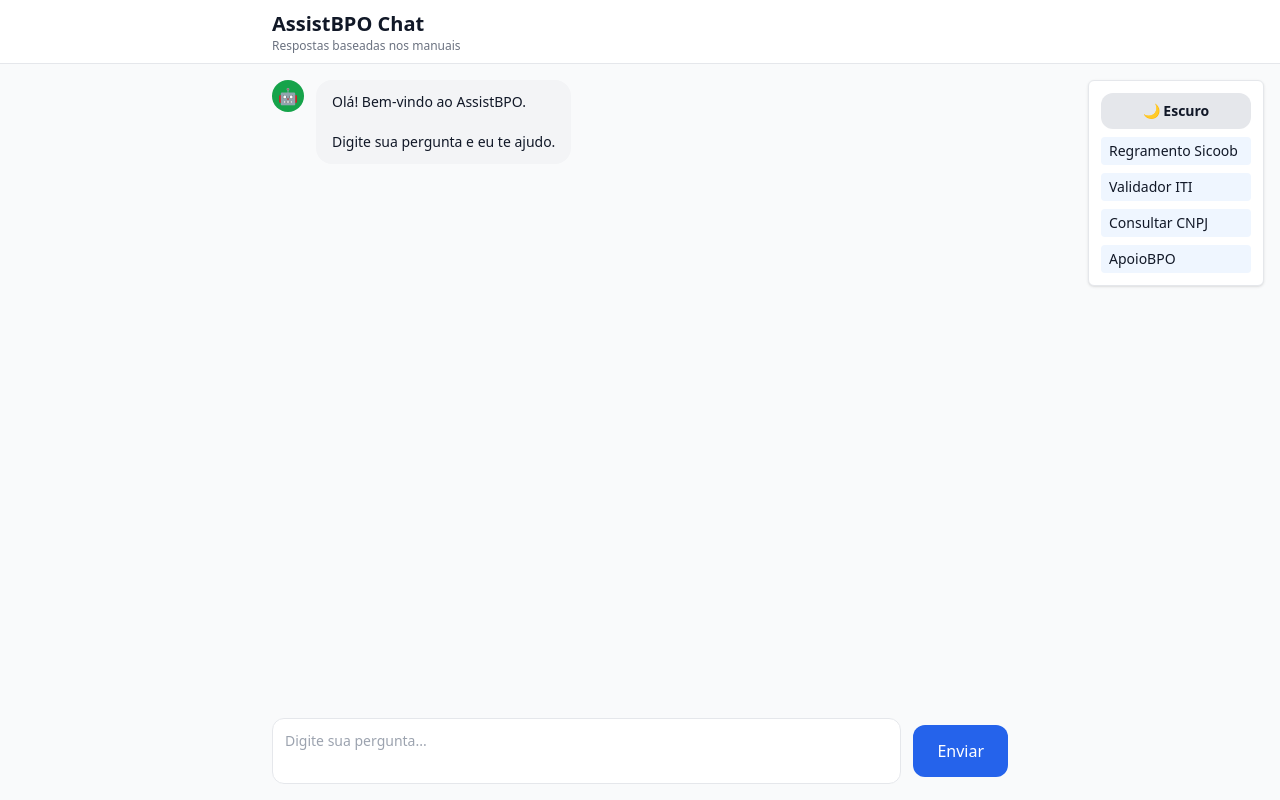
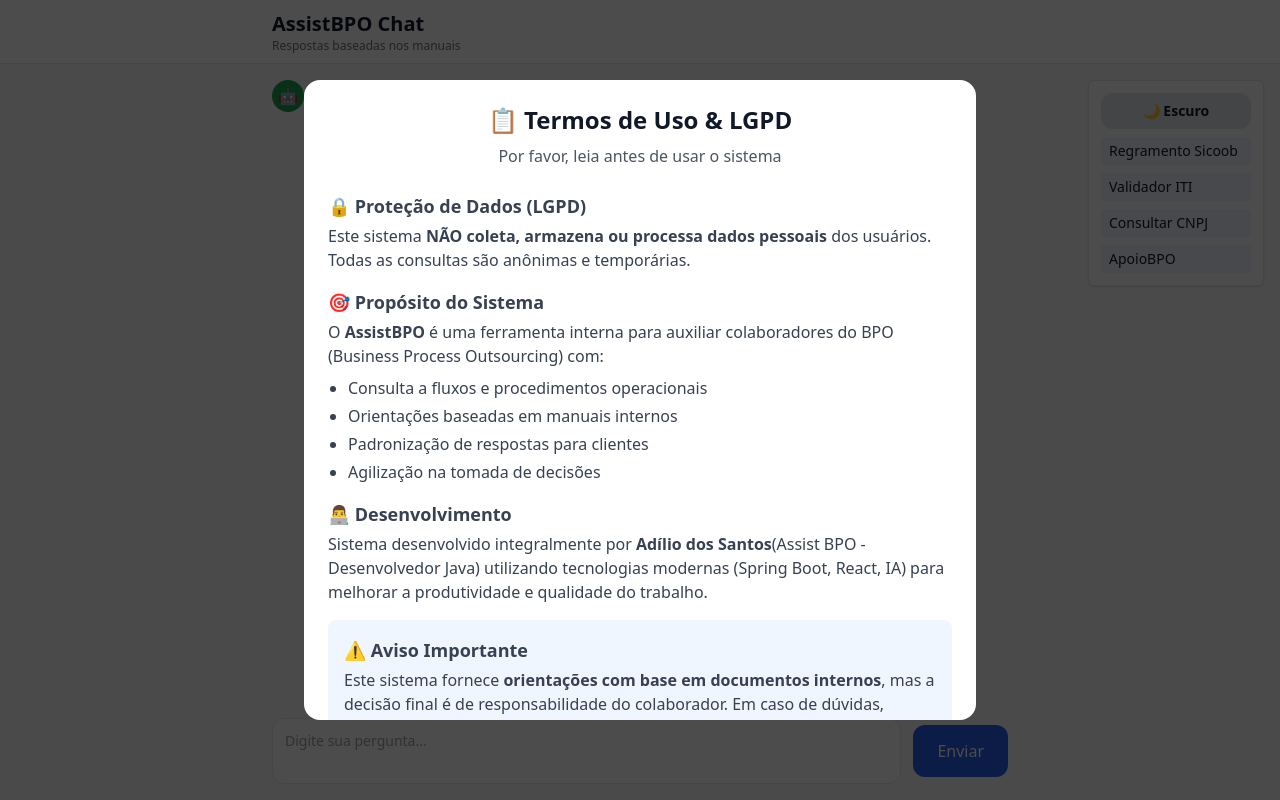
Before and after one commit to Edblas/AssistBPO, a React (Vite) app in the folder AssistBPO-Web/frontend/: page / in a window 1280 px wide. Built offline with nearby package versions, Linux system fonts and the light colour scheme.

Commit message:
adicionando botão

```diff
--- a/AssistBPO-Web/frontend/src/App.jsx
+++ b/AssistBPO-Web/frontend/src/App.jsx
@@ -23,8 +23,9 @@
         </div>
       )}
 
+      <div className="flex flex-col max-w-[75%]">
         <div
-        className={`max-w-[75%] rounded-2xl px-4 py-3 text-sm whitespace-pre-wrap
+          className={`rounded-2xl px-4 py-3 text-sm whitespace-pre-wrap
           ${
             isAssistant
               ? 'bg-gray-100 dark:bg-gray-700 text-gray-900 dark:text-gray-100'
@@ -33,11 +34,110 @@
           dangerouslySetInnerHTML={{ __html: body }}
         />
 
+        {/* BOTÃO MANUAL DENTRO DO BALÃO */}
+        {isAssistant && fonte && (
+          <div className="mt-2 px-4">
+            <a
+              href={fonte}
+              target="_blank"
+              rel="noopener noreferrer"
+              className="inline-flex items-center gap-2 px-3 py-1.5 bg-blue-100 dark:bg-blue-900/30 text-blue-700 dark:text-blue-300 hover:bg-blue-200 dark:hover:bg-blue-900/50 rounded-lg text-xs font-medium transition-colors border border-blue-200 dark:border-blue-700"
+            >
+              <svg className="w-3.5 h-3.5" fill="none" stroke="currentColor" viewBox="0 0 24 24" xmlns="http://www.w3.org/2000/svg">
+                <path strokeLinecap="round" strokeLinejoin="round" strokeWidth="2" d="M12 6.253v13m0-13C10.832 5.477 9.246 5 7.5 5S4.168 5.477 3 6.253v13C4.168 18.477 5.754 18 7.5 18s3.332.477 4.5 1.253m0-13C13.168 5.477 14.754 5 16.5 5c1.746 0 3.332.477 4.5 1.253v13C19.832 18.477 18.246 18 16.5 18c-1.746 0-3.332.477-4.5 1.253"></path>
+              </svg>
+              <span>Acessar Manual</span>
+            </a>
+          </div>
+        )}
+      </div>
+
       {!isAssistant && (
         <div className="h-8 w-8 rounded-full bg-blue-600 text-white flex items-center justify-center">
           🧑
         </div>
       )}
+    </div>
+  )
+}
+
+// Componente Modal LGPD
+function LgpdModal({ onAccept }) {
+  return (
+    <div className="fixed inset-0 bg-black/70 flex items-center justify-center z-50 p-4">
+      <div className="bg-white dark:bg-gray-800 rounded-2xl max-w-2xl max-h-[80vh] overflow-y-auto p-6">
+        <div className="text-center mb-6">
+          <h2 className="text-2xl font-bold text-gray-900 dark:text-white">
+            📋 Termos de Uso & LGPD
+          </h2>
+          <p className="text-gray-600 dark:text-gray-300 mt-2">
+            Por favor, leia antes de usar o sistema
+          </p>
+        </div>
+
+        <div className="space-y-4 text-gray-700 dark:text-gray-300">
+          <section>
+            <h3 className="font-bold text-lg">🔒 Proteção de Dados (LGPD)</h3>
+            <p className="mt-1">
+              Este sistema <strong>NÃO coleta, armazena ou processa dados pessoais</strong> dos usuários.
+              Todas as consultas são anônimas e temporárias.
+            </p>
+          </section>
+
+          <section>
+            <h3 className="font-bold text-lg">🎯 Propósito do Sistema</h3>
+            <p className="mt-1">
+              O <strong>AssistBPO</strong> é uma ferramenta interna para auxiliar colaboradores
+              do BPO (Business Process Outsourcing) com:
+            </p>
+            <ul className="list-disc pl-5 mt-2 space-y-1">
+              <li>Consulta a fluxos e procedimentos operacionais</li>
+              <li>Orientações baseadas em manuais internos</li>
+              <li>Padronização de respostas para clientes</li>
+              <li>Agilização na tomada de decisões</li>
+            </ul>
+          </section>
+
+          <section>
+            <h3 className="font-bold text-lg">👨‍💻 Desenvolvimento</h3>
+            <p className="mt-1">
+              Sistema desenvolvido integralmente por <strong>Adílio dos Santos</strong>
+              (Assist BPO - Desenvolvedor Java) utilizando tecnologias modernas
+              (Spring Boot, React, IA) para melhorar a produtividade e qualidade do trabalho.
+            </p>
+          </section>
+
+          <section className="bg-blue-50 dark:bg-blue-900/30 p-4 rounded-lg">
+            <h3 className="font-bold text-lg">⚠️ Aviso Importante</h3>
+            <p className="mt-1">
+              Este sistema fornece <strong>orientações com base em documentos internos</strong>,
+              mas a decisão final é de responsabilidade do colaborador.
+              Em caso de dúvidas, consulte sua supervisão.
+            </p>
+          </section>
+        </div>
+
+        <div className="mt-8 flex flex-col sm:flex-row gap-3 justify-center">
+          <button
+            onClick={onAccept}
+            className="px-6 py-3 bg-blue-600 text-white rounded-xl font-semibold hover:bg-blue-700 transition"
+          >
+            ✅ Concordo e Entendi
+          </button>
+          <a
+            href="https://www.gov.br/cidadania/pt-br/acesso-a-informacao/lgpd"
+            target="_blank"
+            rel="noopener noreferrer"
+            className="px-6 py-3 border border-gray-300 dark:border-gray-600 rounded-xl font-semibold hover:bg-gray-100 dark:hover:bg-gray-700 transition text-center"
+          >
+            📚 Ler LGPD Completa
+          </a>
+        </div>
+
+        <p className="text-center text-sm text-gray-500 dark:text-gray-400 mt-6">
+          Ao continuar, você confirma que leu e concordou com estes termos.
+        </p>
+      </div>
     </div>
   )
 }
@@ -53,6 +153,12 @@
   const [loading, setLoading] = useState(false)
   const [dark, setDark] = useState(() => localStorage.getItem('theme') === 'dark')
 
+  // ⭐ NOVO ESTADO PARA O MODAL LGPD
+  const [showLgpd, setShowLgpd] = useState(() => {
+    // Verifica se já aceitou antes (usa localStorage)
+    return !localStorage.getItem('lgpdAccepted');
+  })
+
   const endRef = useRef(null)
 
   useEffect(() => {
@@ -64,6 +170,12 @@
   useEffect(() => {
     endRef.current?.scrollIntoView({ behavior: 'smooth' })
   }, [messages])
+
+  // Função para aceitar os termos LGPD
+  const acceptLgpd = () => {
+    localStorage.setItem('lgpdAccepted', 'true')
+    setShowLgpd(false)
+  }
 
   async function send() {
     if (!input.trim()) return
@@ -102,6 +214,8 @@
 
   return (
     <div className="min-h-screen pt-16 bg-gray-50 dark:bg-gray-900 text-gray-900 dark:text-gray-100">
+      {/* MODAL LGPD - Aparece apenas na primeira visita */}
+      {showLgpd && <LgpdModal onAccept={acceptLgpd} />}
 
       {/* HEADER FIXO */}
       <header className="fixed top-0 left-0 right-0 h-16 bg-white dark:bg-gray-800 border-b z-40">
@@ -177,6 +291,13 @@
             value={input}
             onChange={e => setInput(e.target.value)}
             rows={2}
+            // ⭐ ENVIAR COM ENTER (Shift+Enter para nova linha)
+            onKeyDown={(e) => {
+              if (e.key === 'Enter' && !e.shiftKey) {
+                e.preventDefault()
+                if (!loading && input.trim()) send()
+              }
+            }}
           />
           <button
             onClick={send}
```
Lines whose indentation alone changed are shown as unchanged.
